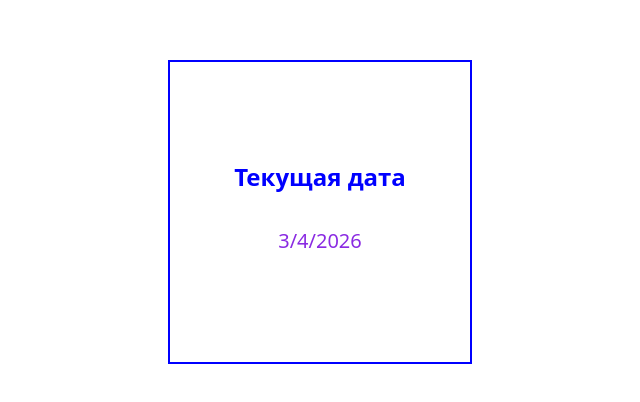
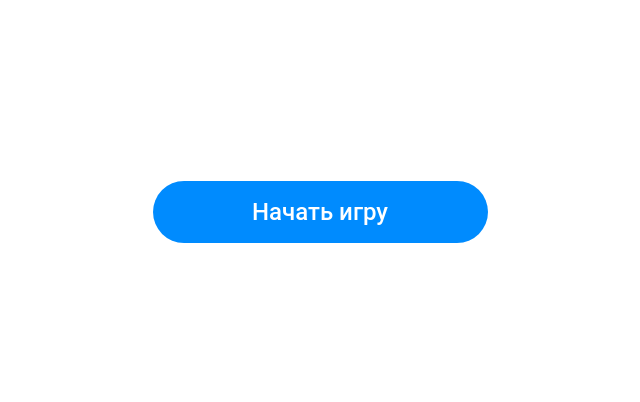
Before and after one commit to Alex2009-creator/vue-app, a Vue app: page / in a window 1280 px wide. Shown: the part 188-590 px from the top of the page, without its empty margins (320-960 px from the left). Built offline with nearby package versions, Linux system fonts and the light colour scheme.

Commit message:
Компонент кнопки - 02

```diff
--- a/src/App.vue
+++ b/src/App.vue
@@ -1,15 +1,15 @@
 <template>
-  <div class="container">
-    <h1 class="container__title">Текущая дата</h1>
-    <p class="container__text">{{ currentDate }}</p>
+  <div id="app" class="container">
+    <Button
+      class="container__button"
+    >
+      Начать игру
+    </Button>
   </div>
 </template>
 
 <script setup>
-  import { ref } from 'vue';
-
-  const date = new Date();
-  const currentDate = ref(date.toLocaleDateString());
+  import Button from './components/Button.vue';
 </script>
 
 <style scoped>
@@ -18,19 +18,11 @@
     flex-direction: column;
     justify-content: center;
     align-items: center;
-    width: 300px;
-    height: 300px;
-    border: 2px solid blue;
+  }
+
+  .container__button {
+    width: 335px;
+    height: auto;
     margin: auto;
   }
-
-  .container__title {
-    font-size: 24px;
-    color: blue;
-  }
-
-  .container__text {
-    font-size: 20px;
-    color: blueviolet;
-  }
 </style>
--- /dev/null
+++ b/src/components/Button.vue
@@ -0,0 +1,25 @@
+<template>
+    <button
+        type="button"
+        class="container-button"
+    >
+        <slot></slot>
+    </button>
+</template>
+
+<script setup>
+
+</script>
+
+<style scoped>
+    @import url('https://fonts.googleapis.com');
+
+    .container-button {
+        padding: 16px 10px;
+        color: var(--text-btn);
+        background-color: var(--bg-btn);
+        border-radius: 33px;
+        font-size: 24px;
+        font-family: 'Roboto', sans-serif;
+    }
+</style>
--- a/src/style.css
+++ b/src/style.css
@@ -1,4 +1,7 @@
 :root {
+  --text-btn: #FFFFFF;
+  --bg-btn: #008BFE;
+
   font-family: system-ui, Avenir, Helvetica, Arial, sans-serif;
   line-height: 1.5;
   font-weight: 400;
```
